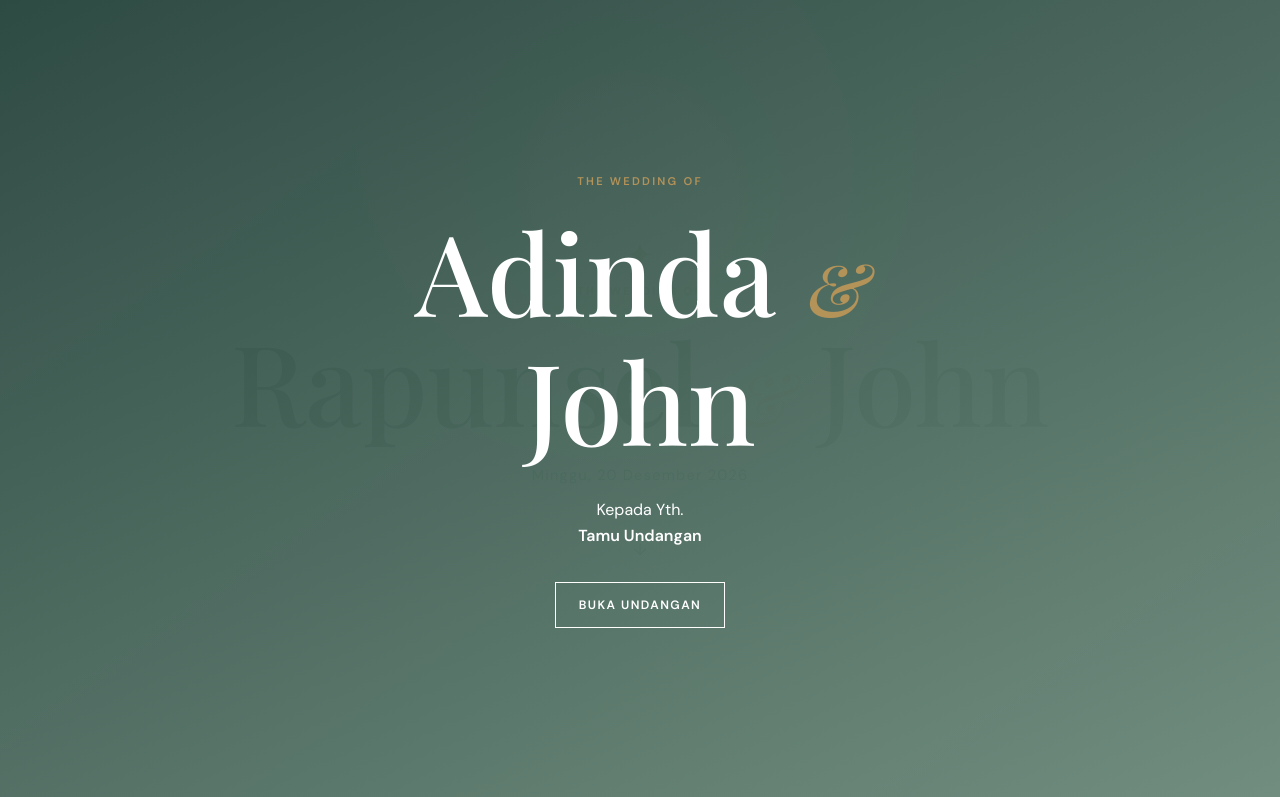
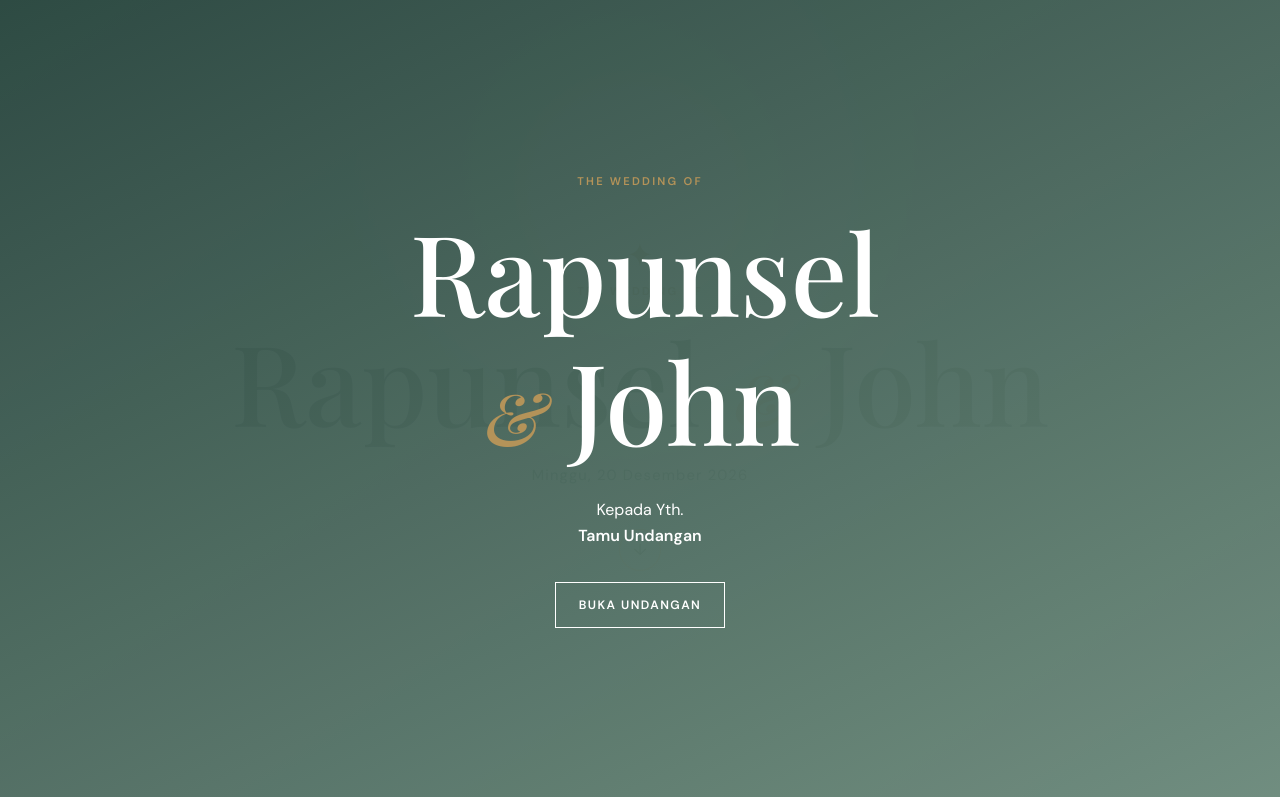
Before and after one commit to hanifrmdn12/E-Invitation, a plain HTML site: page index.html in a window 1280 px wide. Shown: the top 797 px of the page. Drawn offline with nearby package versions, Linux system fonts and the light colour scheme; a web font is replaced by a local one.

Commit message:
Update index.html

```diff
--- a/index.html
+++ b/index.html
@@ -14,7 +14,7 @@
     <div class="opening" id="opening" aria-modal="true" role="dialog">
       <div class="opening__content">
         <p class="eyebrow">The Wedding Of</p>
-        <h1>Adinda <span>&amp;</span> John</h1>
+        <h1>Rapunsel <span>&amp;</span> John</h1>
         <p class="guest">Kepada Yth.<br /><strong id="guest-name">Tamu Undangan</strong></p>
         <button class="button button--light" id="open-invitation" type="button">Buka Undangan</button>
       </div>
```
